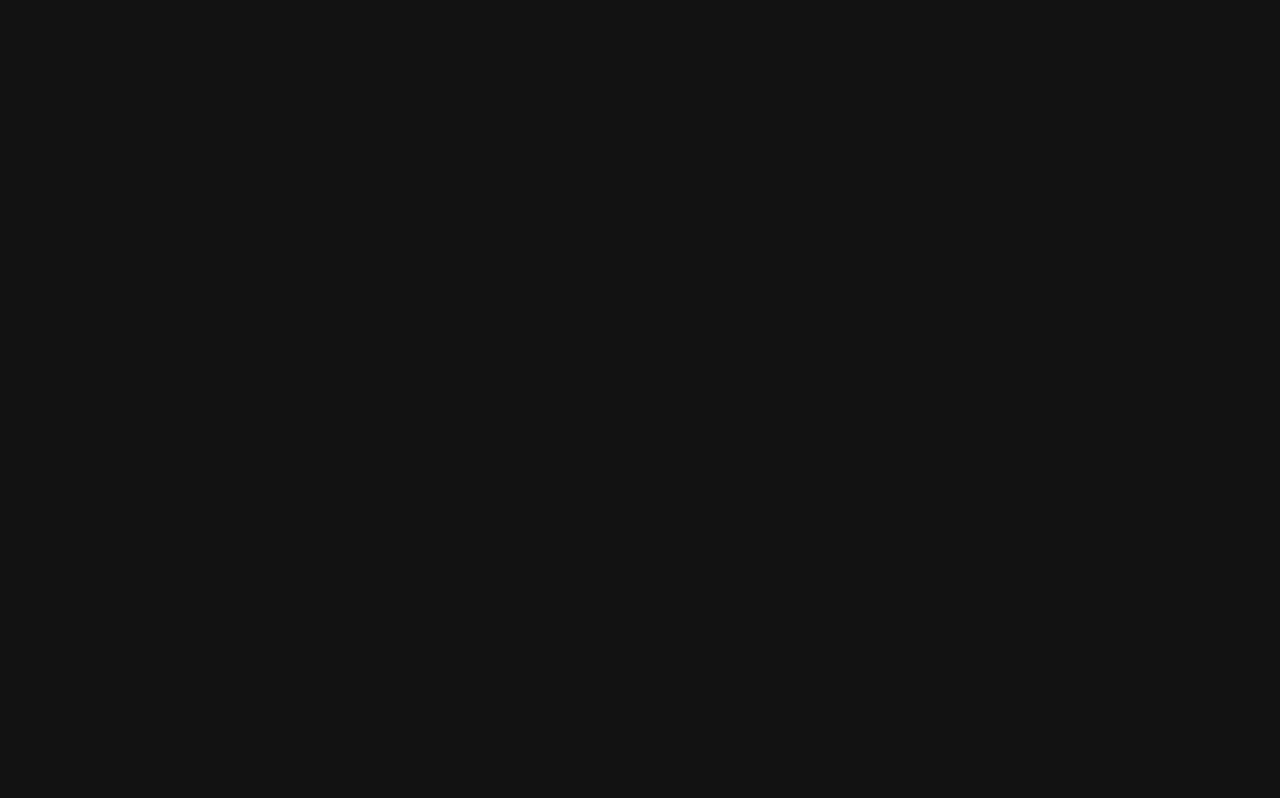
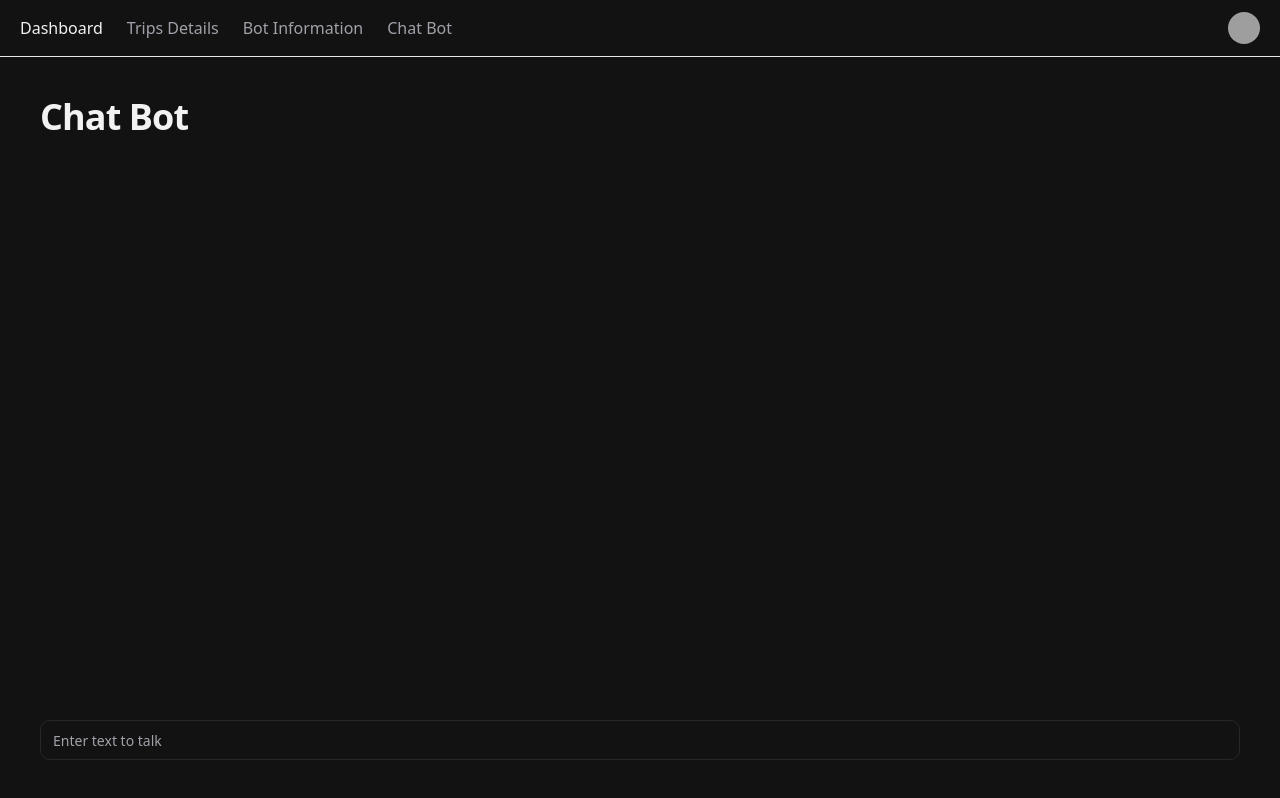
Before and after one commit to Sanjeevrcs/iShrimp, a React (Vite) app in the folder frontend/: page /chatbot in a window 1280 px wide. Before the commit this address had no page. Built offline with nearby package versions, Linux system fonts and the light colour scheme; grey boxes are pictures that could not be loaded.

Commit message:
added dashboard videos

```diff
--- a/frontend/src/components/AppLayout.jsx
+++ b/frontend/src/components/AppLayout.jsx
@@ -27,6 +27,11 @@ export default function AppLayout({ children }) {
             className='text-md font-medium text-muted-foreground transition-colors hover:text-primary'>
             Bot Information
           </Link>
+          <Link
+            to='/chatbot'
+            className='text-md font-medium text-muted-foreground transition-colors hover:text-primary'>
+            Chat Bot
+          </Link>
         </div>
         <div className='flex flex items-center space-x-4 lg:space-x-6'>
           {/* <Input
--- a/frontend/src/configs.jsx/routes.tsx
+++ b/frontend/src/configs.jsx/routes.tsx
@@ -6,6 +6,7 @@ import path from 'path';
 import React from 'react';
 import { MdOutlineDashboard, MdTroubleshoot, MdPolicy } from 'react-icons/md';
 import { Layout } from 'lucide-react';
+import ChatBot from '@/routes/ChatBot';
 
 export const routes = [
   {
@@ -32,7 +33,6 @@ export const routes = [
     icons: <MdOutlineDashboard />,
     layout: true,
   },
-
   {
     path: '/login',
     component: <Login />,
@@ -41,4 +41,11 @@ export const routes = [
     icons: <MdOutlineDashboard />,
     layout: false,
   },
+  {
+    path: '/chatbot',
+    component: <ChatBot />,
+    isNavItem: false,
+    label: 'Chatbot',
+    layout: true,
+  },
 ];
--- /dev/null
+++ b/frontend/src/routes/ChatBot.jsx
@@ -0,0 +1,19 @@
+import { Input } from '@/components/ui/input';
+
+const ChatBot = () => {
+  return (
+    <div className=''>
+      <h1 className='scroll-m-20 text-4xl font-bold tracking-tight py-5'>
+        Chat Bot
+      </h1>
+      <div className='flex flex-col bg-primary justify-between'></div>
+      <Input
+        type='text'
+        placeholder='Enter text to talk'
+        className='absolute bottom-0 left-1/2 w-[calc(100%-5rem)] -translate-x-1/2 mb-10'
+      />
+    </div>
+  );
+};
+
+export default ChatBot;
--- a/frontend/src/routes/Dashboard.jsx
+++ b/frontend/src/routes/Dashboard.jsx
@@ -8,15 +8,35 @@ export default function Dashboard() {
       <div className='grid grid-cols-1 md:grid-cols-2 gap-4'>
         <div className='flex-grow'>
           <video
-            src=''
-            className='w-full h-full rounded-lg shadow-md'
+            src='https://ishrimpapi.iqubekct.ac.in/media/videoutt.mp4'
+            className='w-full h-full rounded-lg shadow-lg'
             controls
+            autoPlay
+          />
+        </div>
+        <div className='flex-grow'>
+          <video
+            src='https://ishrimpapi.iqubekct.ac.in/media/videout.mp4'
+            className='w-full h-full rounded-lg shadow-lg'
+            autoPlay
+            controls
+          />
+        </div>
+      </div>
+      <br />
+      <div className='grid grid-cols-1 md:grid-cols-2 gap-4'>
+        <div className='flex-grow'>
+          <video
+            src='http://localhost:8502'
+            className='w-full h-full rounded-lg shadow-lg'
+            controls
+            autoPlay
           />
         </div>
         <div className='flex-grow'>
           <video
             src='https://ishrimpapi.iqubekct.ac.in/media/dash.mp4'
-            className='w-full h-full rounded-lg shadow-md'
+            className='w-full h-full rounded-lg shadow-lg'
             controls
             autoPlay
           />
```
Also changed, not shown: 1 other file (tests, documents, lock files or other folders).
